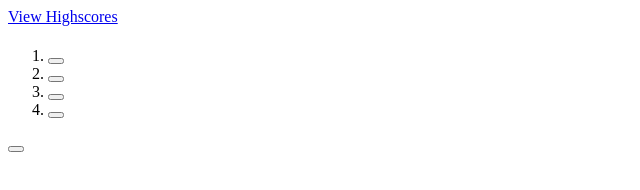
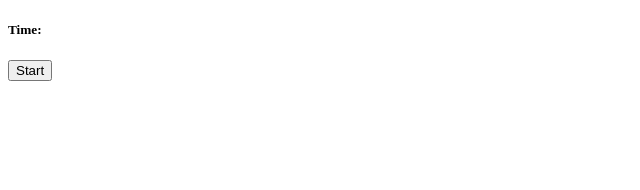
Before and after one commit to josejrrosas/Code-Quiz, a plain HTML site: page index.html in a window 1280 px wide. Shown: the whole page, without its empty margins (0-640 px from the left). Drawn offline with Linux system fonts and the light colour scheme.

Commit message:
new index template

```diff
--- a/index.html
+++ b/index.html
@@ -4,30 +4,18 @@
     <meta charset="UTF-8">
     <meta http-equiv="X-UA-Compatible" content="IE=edge">
     <meta name="viewport" content="width=device-width, initial-scale=1.0">
-    <title>Code Quiz</title>
+    <title>CODE QUIZ</title>
 </head>
 <body>
-    <section>
-        <a id="highscores" href="#">View Highscores</a>
-    </section>
-
-    <section>
-        <p id="timer"></p>
-    </section>
-
-    <main id="quiz-box">
-        <h1 id="questions"></h1>
-        <ol id = "answers">
-            <li><button id="choice-1"></button></li>
-            <li><button id="choice-2"></button></li>
-            <li><button id="choice-3"></button></li>
-            <li><button id="choice-4"></button></li>
-        </ol>
-        <button id ="start"></button>
-
-
-    </main>
-
+    <div id ="timer">
+        <h5>Time: <span id ="time"></span></h5>
+        <button id = "start-btn">Start</button>
+        <div id="question-area">
+            <h2 id="question"></h2>
+            <div id="choices"></div>
+        </div>
+    </div>
+    <script src="questions.js"></script>
     <script src="script.js"></script>
 </body>
 </html>
```
